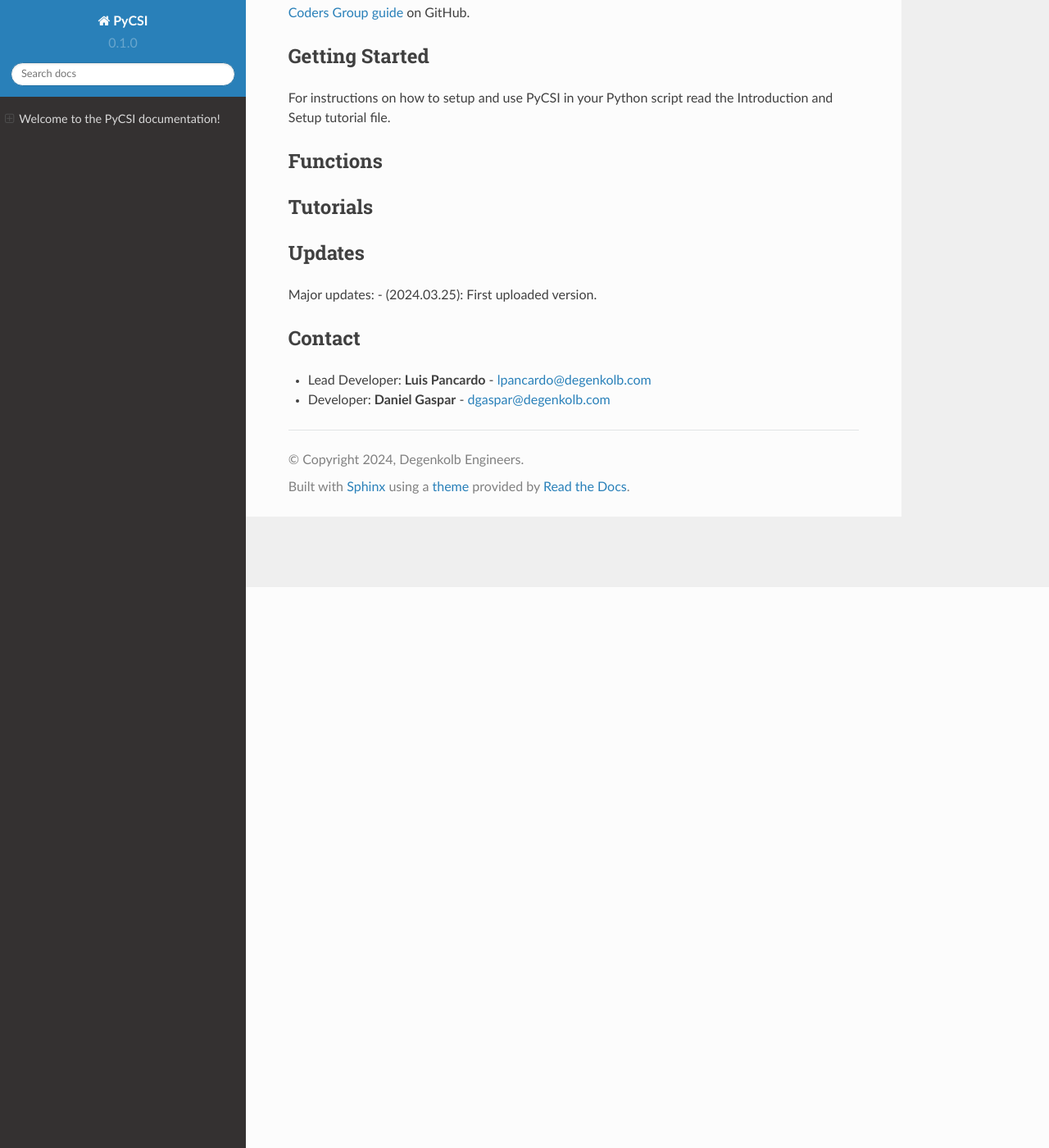
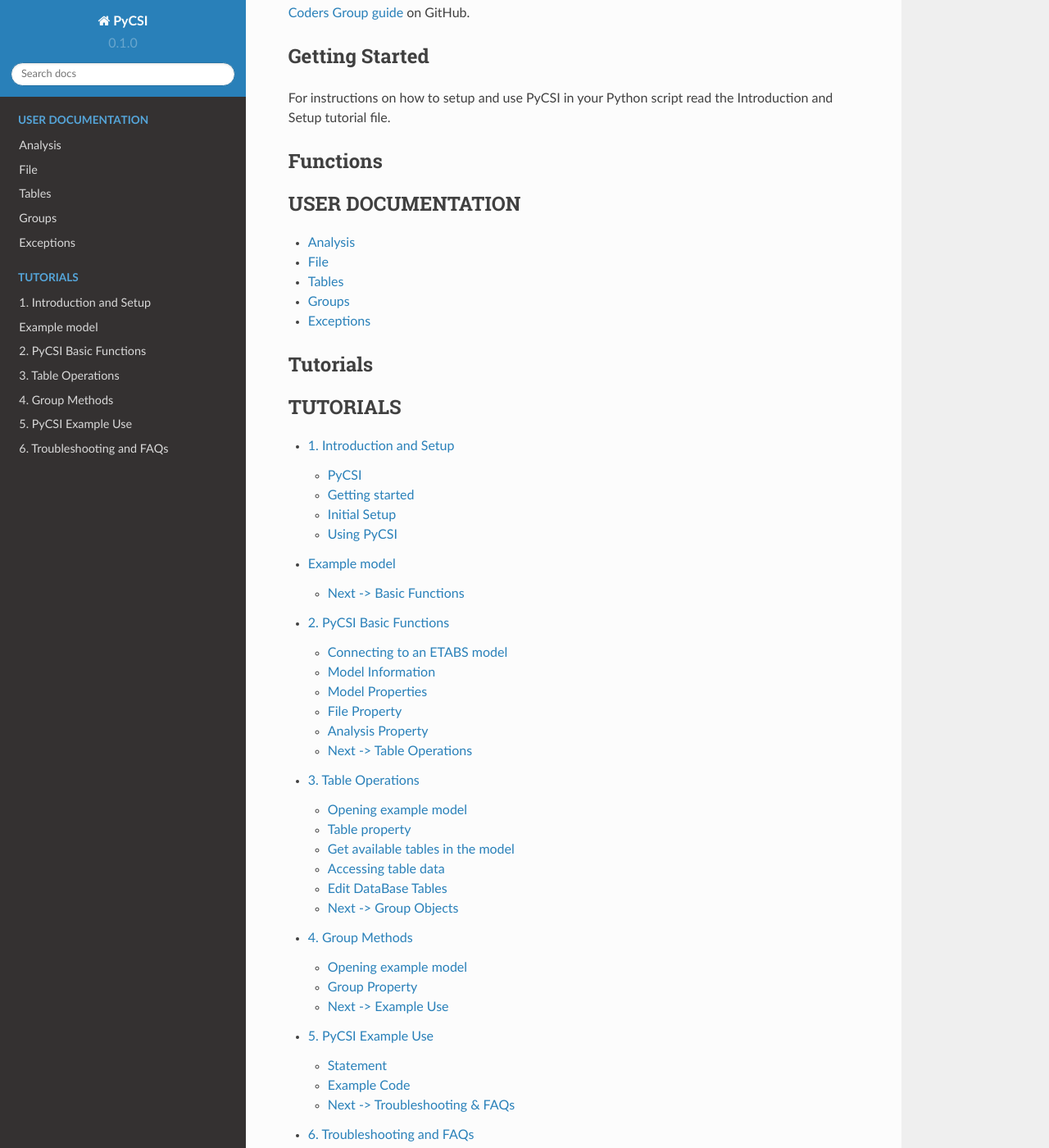
Before and after one commit to pjlee-deg/PyCSI-trial-documentation-v3, a Sphinx documentation site: the page built from docs/source/index.rst, in a window 1280 px wide and 1400 px high, scrolled down 684 px. Shown: the whole window at 82% size. Built offline with Sphinx 7.4.7 and the Read the Docs theme 2.0.0, drawn with Linux system fonts in a browser that asks for light colours.

Commit message:
Update index.rst

```diff
--- a/docs/source/index.rst
+++ b/docs/source/index.rst
@@ -36,11 +36,24 @@
    :maxdepth: 2
    :caption: USER DOCUMENTATION
 
+   analysis
+   file
+   tables
+   groups
+   exceptions
+
 Tutorials
 --------
 .. toctree::
    :maxdepth: 2
    :caption: TUTORIALS
+
+   notebooks/1_Introduction_and_Setup
+   notebooks/2_Basic_functions
+   notebooks/3_Table_Operations
+   notebooks/4_Group_Methods
+   notebooks/5_Example_use
+   notebooks/6_Troubleshooting_and_FAQs
 
 Updates
 -------
```
